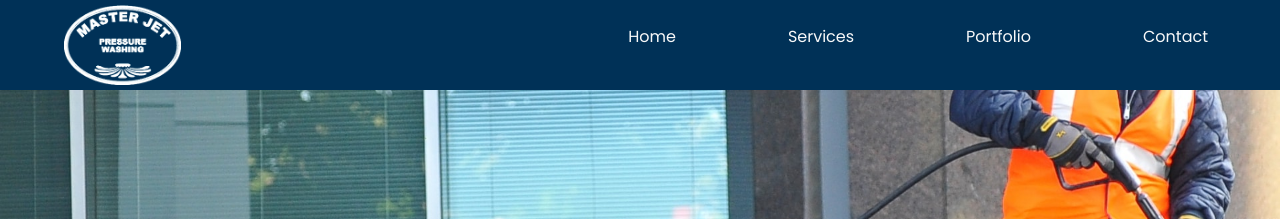
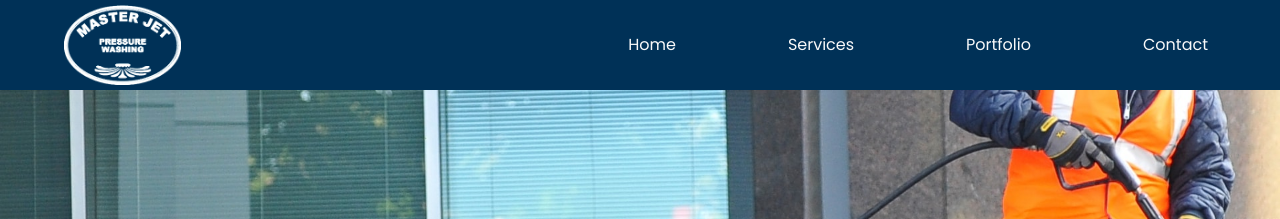
Before and after one commit to linhub15/masterjet.ca, a Jekyll site: the page built from index.html, in a window 1280 px wide. Shown: the top 219 px of the page. Built offline with Jekyll 4.4.1, drawn with Linux system fonts in a browser that asks for light colours; nearby versions of some CDN libraries.

Commit message:
Fix nav vertical align again

```diff
--- a/_includes/site-nav.html
+++ b/_includes/site-nav.html
@@ -4,8 +4,8 @@
   aria-expanded="false" aria-label="Toggle navigation">
   {% include icons/bars.html %}
 </button>
-  <div class="collapse navbar-collapse" id="navbarText">
-    <ul class="navbar-nav ml-lg-auto text-center pb-3">
+  <div class="collapse navbar-collapse py-3" id="navbarText">
+    <ul class="navbar-nav ml-lg-auto text-center">
       <li class="nav-item mx-md-5">
         <a class="nav-link" href="/">Home<span class="sr-only">(current)</span></a>
       </li>
```
